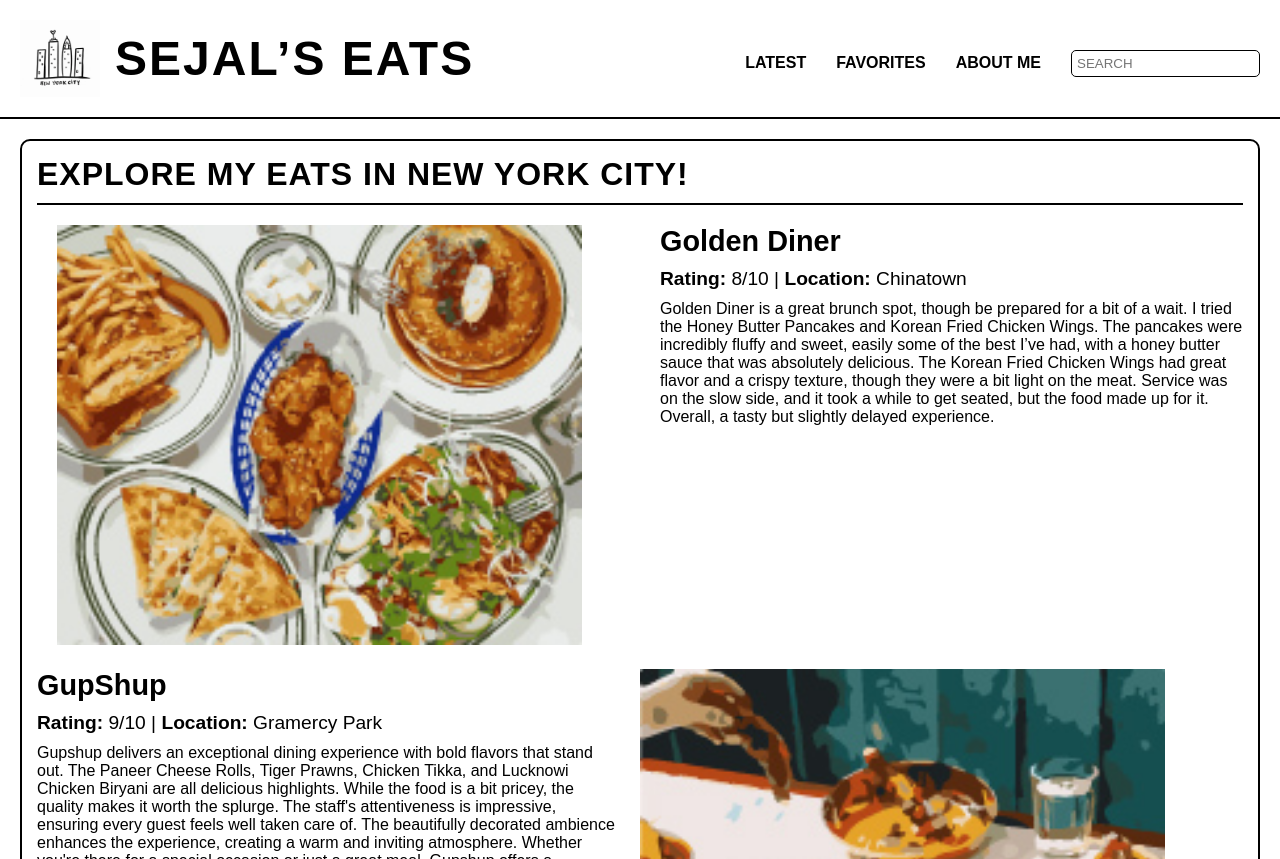
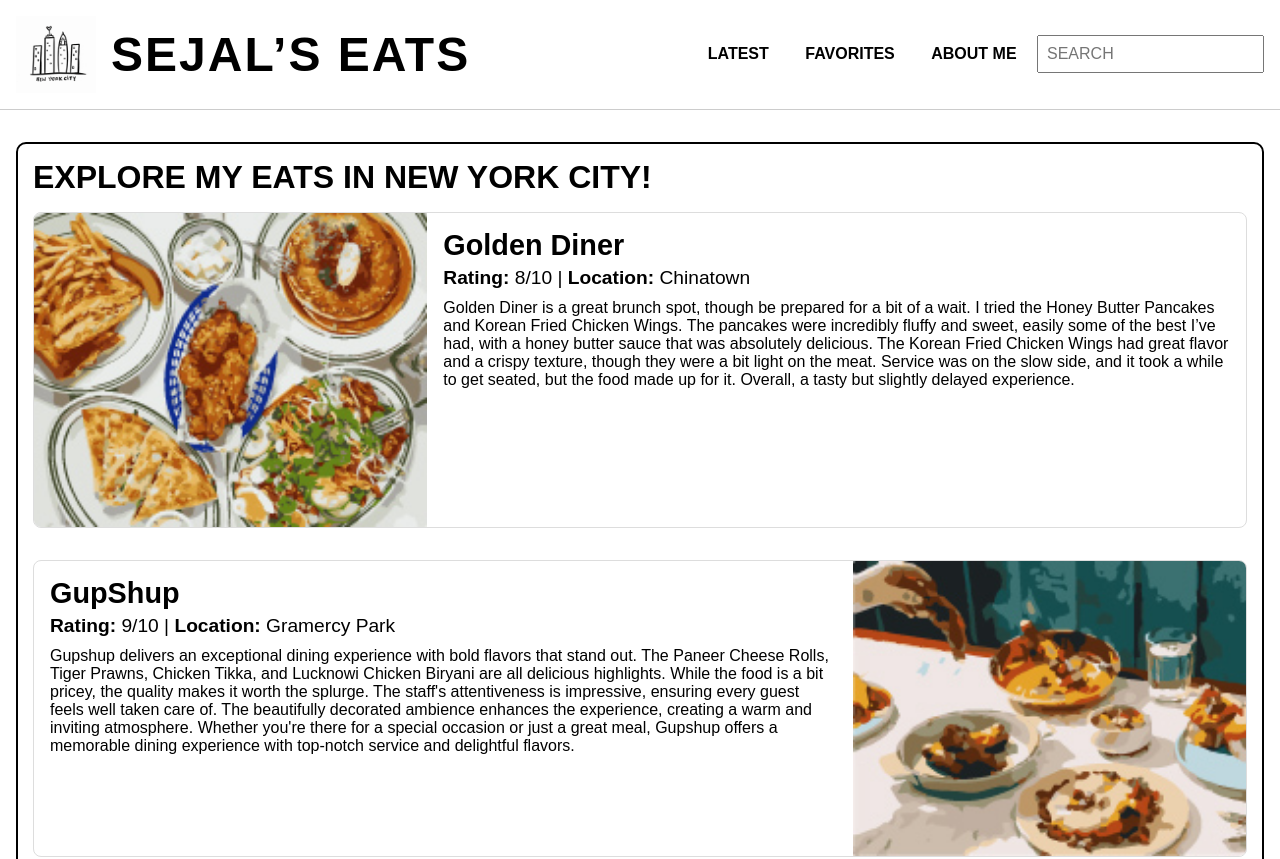
Before and after one commit to sejallb/midterm, a plain HTML site: page eats.html in a window 1280 px wide. Shown: the top 859 px of the page. Drawn offline with Linux system fonts and the light colour scheme; a web font is replaced by a local one.

Commit message:
Add files via upload

```diff
--- a/eats.html
+++ b/eats.html
@@ -5,19 +5,20 @@
     <meta name="viewport" content="width=device-width, initial-scale=1.0">
     <meta http-equiv="X-UA-Compatible" content="IE=edge">
     <title>Sejal's Eats</title>
+    <meta name="description" content="Sejal Bandil shares her favorite NYC dining experiences with restaurant reviews and ratings. Explore, enjoy, and indulge in the best food spots in New York City.">
     <link rel="stylesheet" href="styles.css">
     <style>
         @font-face {
             font-family: 'RNSPhysis';
-            src: url('RNSPhysis-Black.otf') format('opentype'),
-                 url('RNSPhysis-Bold.otf') format('opentype'),
-                 url('RNSPhysis-Light.otf') format('opentype');
+            src: url('RNSPhysis-Black.woff2') format('woff2'),
+                 url('RNSPhysis-Bold.woff2') format('woff2'),
+                 url('RNSPhysis-Light.woff2') format('woff2');
         }
     </style>
 </head>
 <body>
     <header>
-        <img src="logo.gif" alt="Sejal's Eats Logo" class="logo">
+        <img src="logo.gif" alt="Sejal's Eats Logo" class="logo" width="80" height="80">
         <h1>Sejal’s Eats</h1>
         <nav>
             <a href="#latest">LATEST</a>
@@ -29,11 +30,9 @@
 
     <section id="explore" class="section">
         <h2>EXPLORE MY EATS IN NEW YORK CITY!</h2>
-
-        <!-- Golden Diner (Left-aligned) -->
         <div class="review left-align">
             <div class="image-container">
-                <img src="golden-diner.jpg" alt="Golden Diner Image" class="restaurant-img">
+                <img src="golden-diner.jpg" alt="Golden Diner" class="restaurant-img" width="400" height="300">
             </div>
             <div class="review-content">
                 <h3>Golden Diner</h3>
@@ -41,11 +40,9 @@
                 <p>Golden Diner is a great brunch spot, though be prepared for a bit of a wait. I tried the Honey Butter Pancakes and Korean Fried Chicken Wings. The pancakes were incredibly fluffy and sweet, easily some of the best I’ve had, with a honey butter sauce that was absolutely delicious. The Korean Fried Chicken Wings had great flavor and a crispy texture, though they were a bit light on the meat. Service was on the slow side, and it took a while to get seated, but the food made up for it. Overall, a tasty but slightly delayed experience.</p>
             </div>
         </div>
-
-        <!-- GupShup (Right-aligned) -->
         <div class="review right-align">
             <div class="image-container">
-                <img src="gupshup.jpg" alt="GupShup Image" class="restaurant-img">
+                <img src="gupshup.jpg" alt="GupShup" class="restaurant-img" width="400" height="300">
             </div>
             <div class="review-content">
                 <h3>GupShup</h3>
@@ -53,39 +50,39 @@
                 <p>Gupshup delivers an exceptional dining experience with bold flavors that stand out. The Paneer Cheese Rolls, Tiger Prawns, Chicken Tikka, and Lucknowi Chicken Biryani are all delicious highlights. While the food is a bit pricey, the quality makes it worth the splurge. The staff's attentiveness is impressive, ensuring every guest feels well taken care of. The beautifully decorated ambience enhances the experience, creating a warm and inviting atmosphere. Whether you're there for a special occasion or just a great meal, Gupshup offers a memorable dining experience with top-notch service and delightful flavors.</p>
             </div>
         </div>
-
-        <!-- 7th Street Burger (Left-aligned) -->
         <div class="review left-align">
             <div class="image-container">
-                <img src="7th-street-burger.jpg" alt="7th Street Burger Image" class="restaurant-img">
+                <img src="7th-street-burger.jpg" alt="7th Street Burger" class="restaurant-img" width="400" height="300">
             </div>
             <div class="review-content">
                 <h3>7th Street Burger</h3>
                 <p class="rating-location"><strong>Rating:</strong> 7/10 | <strong>Location:</strong> East Village</p>
-                <p>7th Street, located in the East Village, offers a straightforward menu that hits the spot for a casual bite. Their double cheeseburger is solid, with just the right balance of flavors, though nothing out of the ordinary. It can be a bit greasy, but the taste holds up well for a simple, no-frills meal. The fries are a standout—crispy, golden, and perfectly seasoned. If you're in the mood for classic comfort food without any fuss, 7th Street delivers. It’s good for a quick, satisfying burger, though don’t expect anything mind-blowing. Just simple, reliable fare done right.</p>
+                <p>7th Street, located in the East Village, offers a straightforward menu that hits the spot for a casual bite. Their double cheeseburger is solid, with just the right balance of flavors, though nothing out of the ordinary. It can be a bit greasy, but the taste holds up well for a simple, no-frills meal. The fries are a standout—crispy, golden, and perfectly seasoned. If you're in the mood for classic comfort food without any fuss, 7th Street delivers. It’s good for a quick, satisfying burger, though don’t expect anything mind-blowing. Just simple, reliable fare done right.
+
+                </p>
             </div>
         </div>
-
-        <!-- Ippudo (Right-aligned) -->
+    </div>
     <div class="review right-align">
         <div class="image-container">
-                <img src="ippudo.jpg" alt="Ippudo Image" class="restaurant-img">
+            <img src="ippudo.jpg" alt="Ippudo" class="restaurant-img" width="400" height="300">
         </div>
         <div class="review-content">
             <h3>Ippudo</h3>
             <p class="rating-location"><strong>Rating:</strong> 9.5/10 | <strong>Location:</strong> East Village</p>
-                <p>Ippudo is a fantastic spot for comfort ramen. My go-to is the Karaka Spicy Ramen, which is packed with bold, spicy, and delicious flavors that hit just right. The broth is rich and satisfying, perfect for when you're craving something hearty. The restaurant itself has a great ambience—cozy and inviting, making the dining experience even more enjoyable. Whether you're in the mood for a quick ramen fix or a relaxed meal with friends, Ippudo offers a flavorful and comforting bowl of ramen in a welcoming setting. Definitely worth a visit if you're a ramen lover!</p>
+            <p>Ippudo is a fantastic spot for comfort ramen. My go-to is the Karaka Spicy Ramen, which is packed with bold, spicy, and delicious flavors that hit just right. The broth is rich and satisfying, perfect for when you're craving something hearty. The restaurant itself has a great ambience—cozy and inviting, making the dining experience even more enjoyable. Whether you're in the mood for a quick ramen fix or a relaxed meal with friends, Ippudo offers a flavorful and comforting bowl of ramen in a welcoming setting. Definitely worth a visit if you're a ramen lover!
+
+            </p>
         </div>
     </div>
-    </section>
-
     <section id="about" class="section">
         <h2>About Me</h2>
         <p>Hi, I'm Sejal Bandil! I’m a student at NYU originally from California, and I'm passionate about exploring the vibrant culinary landscape of New York City. Each area offers unique flavors and experiences, from cozy diners serving the best brunch to elegant restaurants creating unforgettable fine dining moments. Food is more than just sustenance for me; it’s an adventure that brings people together, and I love discovering hidden gems and popular hotspots. I believe that every meal has a story, whether it's the chef's unique take on a classic dish or the atmosphere of a beloved local eatery. Always on the lookout for delicious spots, I enjoy trying new cuisines that reflect the diverse cultures of this incredible city. Join me on my journey as I explore the best dining experiences NYC has to offer!</p>
     </section>
 
     <footer>
-        <p>&copy; Sejal's Eats!</p>
+        <p>&copy; 2024 Sejal's Eats. All Rights Reserved.</p>
     </footer>
+    <script src="script.min.js"></script>
 </body>
 </html>
--- a/styles.css
+++ b/styles.css
@@ -13,12 +13,40 @@ body {
 }
 
 header {
-    background-color: #ffffff;
-    padding: 20px;
     display: flex;
     align-items: center;
-    position: relative;
-    border-bottom: 2px solid #000000;
+    justify-content: space-between;
+    padding: 1rem;
+    border-bottom: 1px solid #ccc;
+}
+
+.logo {
+    width: 80px;
+    height: 80px;
+}
+
+nav a {
+    margin: 0 1rem;
+    text-decoration: none;
+    color: black;
+    font-weight: bold;
+}
+
+.search-bar {
+    padding: 0.5rem;
+    font-size: 1rem;
+}
+
+.section {
+    margin: 2rem 1rem;
+}
+
+#about, #explore {
+    border: 2px solid #000000;
+    border-radius: 10px;
+    padding: 15px;
+    background-color: #ffffff;
+    box-shadow: none;
 }
 
 .logo {
@@ -37,99 +65,9 @@ header h1 {
     margin-right: auto;
 }
 
-nav {
-    display: flex;
-    align-items: center;
-}
-
-nav a {
-    margin: 0 15px;
-    text-decoration: none;
-    color: #000000;
-    font-weight: bold;
-}
-
-.search-bar {
-    padding: 5px;
-    border: 1px solid #000000;
-    border-radius: 5px;
-    margin-left: 15px;
-}
-
-
-
-nav {
-    margin-top: 10px;
-}
-
-nav a {
-    margin: 0 15px;
-    text-decoration: none;
-    color: #000000;
-    font-weight: bold;
-}
-
-.search-bar {
-    padding: 5px;
-    border: 1px solid #000000;
-    border-radius: 5px;
-    margin-left: 15px;
-}
-
-.section {
-    padding: 20px;
-    margin: 20px;
-}
-
-#about, #explore {
-    border: 2px solid #000000;
-    border-radius: 10px;
-    padding: 15px;
-    background-color: #ffffff;
-    box-shadow: none;
-}
-
 h2 {
-    color: #000000;
-    font-size: 2em;
-    text-transform: uppercase;
-    letter-spacing: 1px;
-    border-bottom: 2px solid #000000;
-    padding-bottom: 10px;
-    margin-bottom: 20px;
-}
-
-/* Restaurant */
-.review {
-    display: flex;
-    align-items: flex-start;
-    margin: 20px 0;
-}
-
-.left-align {
-    flex-direction: row;
-}
-
-.right-align {
-    flex-direction: row-reverse;
-}
-
-.image-container {
-    border-radius: 0px;
-    overflow: hidden;
-    flex: 1;
-    margin: 0 20px;
-}
-
-.restaurant-img {
-    width: 90%;
-    height: auto;
-    margin: 0 auto;
-}
-
-.review-content {
-    max-width: 600px;
-    flex: 1;
+    font-size: 2rem;
+    margin-bottom: 1rem;
 }
 
 .review h3 {
@@ -143,52 +81,46 @@ h2 {
     color: #000000;
 }
 
-.review p {
-    margin: 10px 0;
+
+.review {
+    display: flex;
+    margin-bottom: 2rem;
+    border: 1px solid #ddd;
+    border-radius: 8px;
+    overflow: hidden;
 }
 
-@media (max-width: 600px) {
-    body {
-        margin: auto;
-        max-width: 80em;
-    }
-    header {
-        flex-direction: column;
-        align-items: flex-start;
+.left-align {
+    flex-direction: row;
 }
 
-    .logo {
-        width: 60px;
-        margin-bottom: 10px;
+.right-align {
+    flex-direction: row-reverse;
 }
 
-    header h1 {
-        font-size: 2.5em;
-        margin-bottom: 10px;
+.image-container {
+    flex: 1;
 }
 
-    nav {
-        flex-direction: column;
-        align-items: flex-start;
+.restaurant-img {
     width: 100%;
+    height: auto;
+    display: block;
 }
 
-    nav a {
-        margin: 5px 0;
-        font-size: 1.2em;
+.review-content {
+    flex: 2;
+    padding: 1rem;
 }
 
-    .search-bar {
-        width: 100%;
-        margin-top: 10px;
-    }
+footer {
+    text-align: center;
+    padding: 1rem;
+    margin-top: 2rem;
+    border-top: 1px solid #ccc;
 }
 
-
-footer {
-    background-color: #ffffff;
-    padding: 10px;
-    text-align: center;
-    color: #000000;
-    border-top: 2px solid #000000;
+img {
+    max-width: 100%;
+    height: auto;
 }
```
Lines whose indentation alone changed are shown as unchanged.
